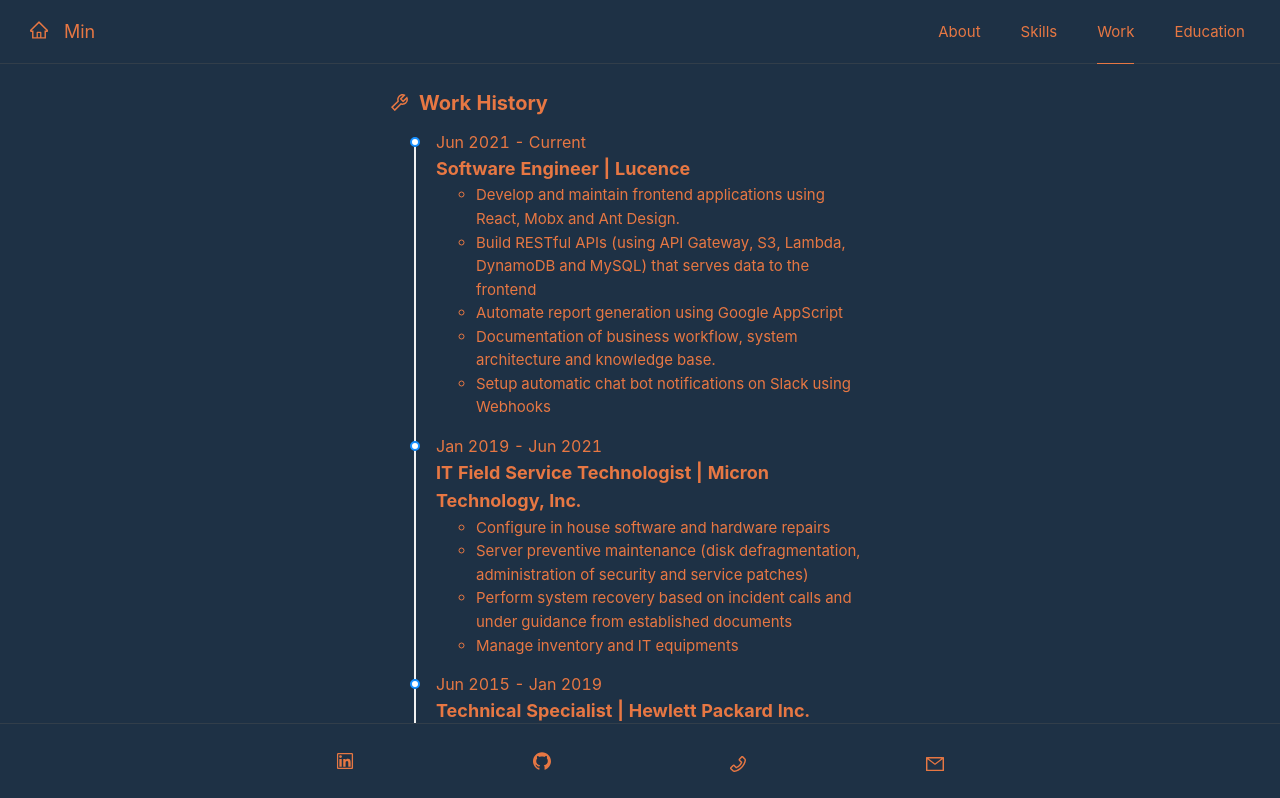
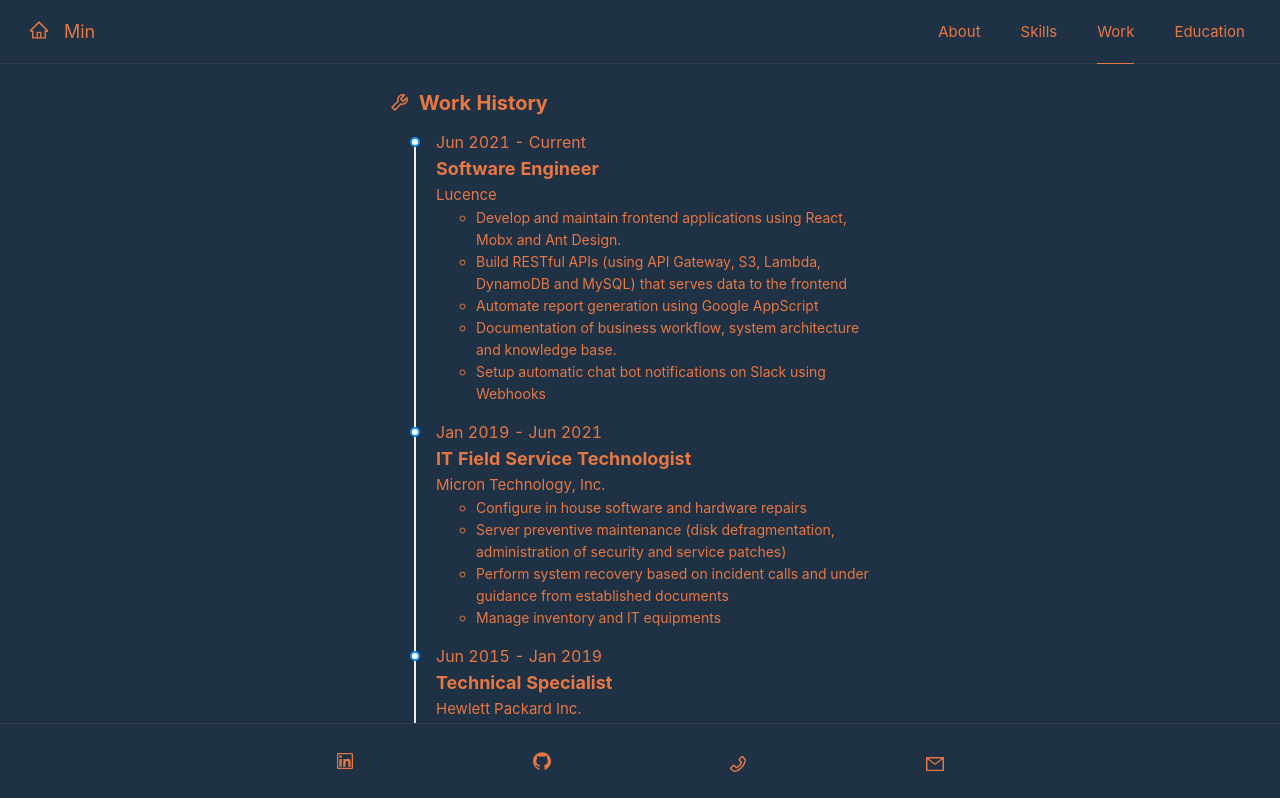
Before and after one commit to pohti/portfolio-antd, a React (Create React App) app: page /work in a window 1280 px wide. Shown: the top 798 px of the page. Built offline with nearby package versions, Linux system fonts and the light colour scheme.

Commit message:
adding timeline descriptions

```diff
--- a/src/components/Content/Work/work_data.jsx
+++ b/src/components/Content/Work/work_data.jsx
@@ -2,8 +2,9 @@
 export const work_data = [
   {
     date: 'Jun 2021 - Current',
-    title: 'Software Engineer | Lucence ',
-    subtitle: (
+    title: 'Software Engineer',
+    subtitle: 'Lucence',
+    description: (
       <ul>
         <li>Develop and maintain frontend applications using React, Mobx and Ant Design.</li>
         <li>Build RESTful APIs (using API Gateway, S3, Lambda, DynamoDB and MySQL) that serves data to the frontend</li>
@@ -15,8 +16,9 @@
   },
   {
     date: 'Jan 2019 - Jun 2021',
-    title: 'IT Field Service Technologist | Micron Technology, Inc.',
-    subtitle: (
+    title: 'IT Field Service Technologist',
+    subtitle: 'Micron Technology, Inc.',
+    description: (
       <ul>
         <li>Configure in house software and hardware repairs</li>
         <li>Server preventive maintenance (disk defragmentation, administration of security and service patches)</li>
@@ -27,8 +29,9 @@
   },
   {
     date: 'Jun 2015 - Jan 2019',
-    title: 'Technical Specialist | Hewlett Packard Inc. ',
-    subtitle: (
+    title: 'Technical Specialist',
+    subtitle: 'Hewlett Packard Inc.',
+    description: (
       <ul>
         <li>Troubleshoot problems in non functioning equipment.</li>
         <li>Dismantled, adjusted, repaired and assembled equipment according to plans, blueprints, operating or repair manuals, and/or rough sketches or drawings.</li>
--- a/src/components/Content/common/Timeline.jsx
+++ b/src/components/Content/common/Timeline.jsx
@@ -20,19 +20,20 @@
 )
 
 export const TimelineContentList = ({ data }) => {
-  return data.map(({ date, title, subtitle }) => (
+  return data.map(({ date, title, subtitle, description }) => (
     <Item key={title}>
       <TimelineContent
         label={date}
         title={title}
         subtitle={subtitle}
+        description={description}
       />
     </Item>
   ))
 }
 
 
-const TimelineContent = ({ label, title, subtitle }) => {
+const TimelineContent = ({ label, title, subtitle, description }) => {
   return (
     <div className="timeline-content">
       <div className="timeline-label">
@@ -44,6 +45,9 @@
       <div className="timeline-item-subtitle">
         <span>{subtitle}</span>
       </div>
+      <div className="timeline-item-description">
+        {description}
+      </div>
     </div>
   )
 }
```
